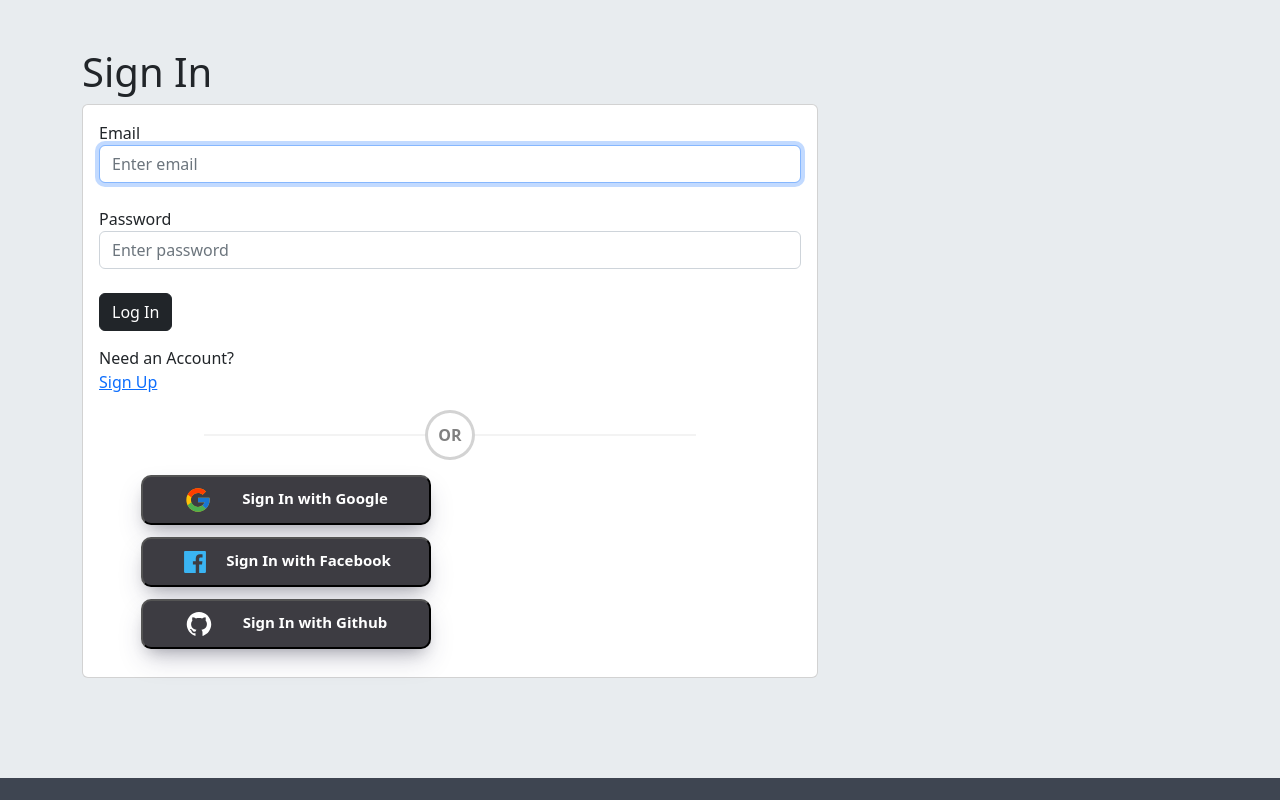
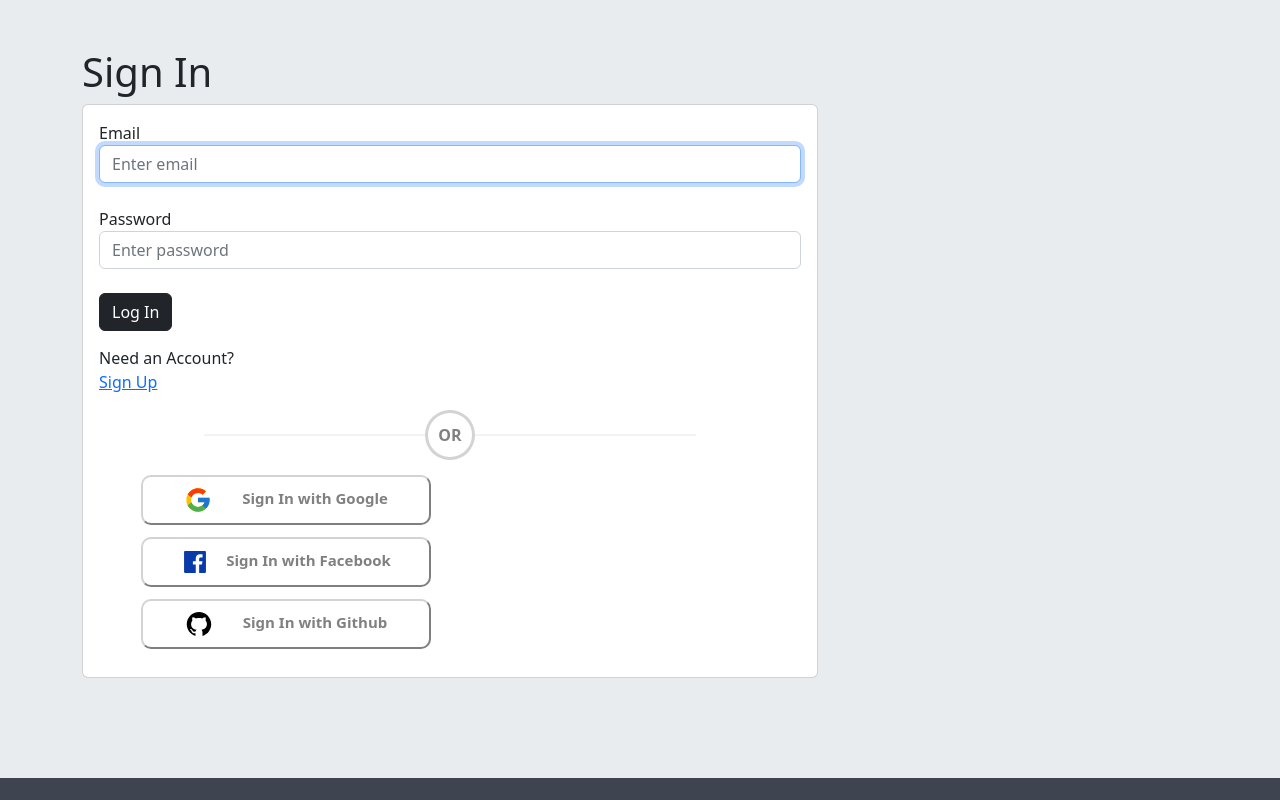
Before and after one commit to Namnika/secrets-app-frontend, a React (Create React App) app: page /login in a window 1280 px wide. Shown: the top 800 px of the page. Built offline with nearby package versions, Linux system fonts and the light colour scheme; no server answers.

Commit message:
Update files

```diff
--- a/public/styles.css
+++ b/public/styles.css
@@ -87,13 +87,12 @@ body {
 }
 
 .btn-google {
-  color: #fff;
-  background-color: #3d3c42;
+  color:grey;
   width: 290px;
   height: 50px;
-  box-shadow: rgba(50, 50, 93, 0.25) 0px 13px 27px -5px,
-    rgba(0, 0, 0, 0.3) 0px 8px 16px -8px;
   border-radius: 10px;
+  background-color: #fff;
+  border-color:lightgrey;
   margin-bottom: 12px;
   margin-left: 30px;
   font-size: 15px;
@@ -102,13 +101,12 @@ body {
 }
 
 .btn-facebook {
-  color: #fff;
-  background-color: #3d3c42;
+  color: grey;
   width: 290px;
   height: 50px;
-  box-shadow: rgba(50, 50, 93, 0.25) 0px 13px 27px -5px,
-    rgba(0, 0, 0, 0.3) 0px 8px 16px -8px;
   border-radius: 10px;
+  background-color: #fff;
+  border-color:lightgrey;
   margin-bottom: 12px;
   margin-left: 30px;
   font-size: 15px;
@@ -117,14 +115,13 @@ body {
 }
 
 .btn-github {
-  color: #fff;
-  background-color: #3d3c42;
+  color: grey;
   width: 290px;
   height: 50px;
-  box-shadow: rgba(50, 50, 93, 0.25) 0px 13px 27px -5px,
-    rgba(0, 0, 0, 0.3) 0px 8px 16px -8px;
   border-radius: 10px;
   font-size: 15px;
+  background-color: #fff;
+  border-color:lightgrey;
   margin-bottom: 12px;
   margin-left: 30px;
   font-weight: bold;
--- a/src/components/login.js
+++ b/src/components/login.js
@@ -162,7 +162,7 @@ function Login() {
                         >
                           <AiFillFacebook
                             size={28}
-                            style={{ marginRight: "17px", color: "#3AB4F2" }}
+                            style={{ color: "#083AA9", marginRight: "17px" }}
                           />
                           Sign In with Facebook
                         </button>
@@ -176,7 +176,7 @@ function Login() {
                         >
                           <AiFillGithub
                             size={28}
-                            style={{ marginRight: "30px" }}
+                            style={{ color:"black", marginRight: "30px" }}
                           />
                           Sign In with Github
                         </button>
--- a/src/components/register.js
+++ b/src/components/register.js
@@ -352,7 +352,7 @@ function Register() {
                         onClick={facebook}>
                           <AiFillFacebook
                             size={28}
-                            style={{ marginRight: "17px", color: "#3AB4F2" }}
+                            style={{ color: "#083AA9", marginRight: "17px" }}
                           />
                           Sign Up with Facebook
                         </button>
@@ -366,7 +366,7 @@ function Register() {
                         >
                           <AiFillGithub
                             size={28}
-                            style={{ marginRight: "30px" }}
+                            style={{ color:"black", marginRight: "30px" }}
                           />
                           Sign Up with Github
                         </button>
```
Also changed, not shown: 1 other file (tests, documents, lock files or other folders).
